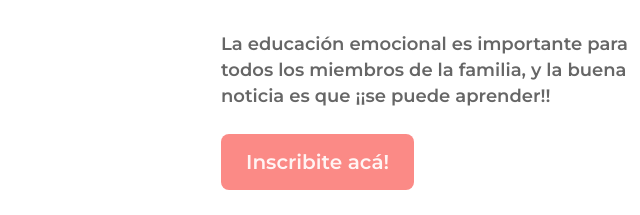
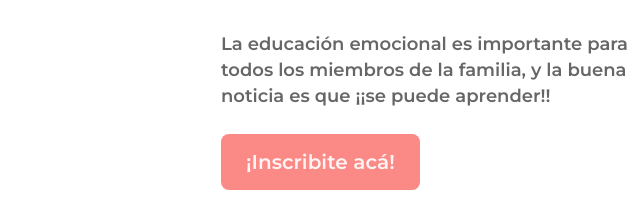
Before and after one commit to enaros/ludmila, a website: page talleres.html in a window 1280 px wide. Shown: the part 2061-2276 px from the top of the page, 436-1076 px from the left. Drawn offline with nearby package versions, Linux system fonts and the light colour scheme.

Commit message:
add button ¡

```diff
--- a/talleres.html
+++ b/talleres.html
@@ -284,7 +284,7 @@
                   </div>
                   <div>
                     <a class="button" target="_blank" href="https://licludmilaonorati.tiendup.com/curso/emociones-limites-y-berrinches" data-swiper-parallax-duration="1000" data-swiper-parallax="-700">
-                      Inscribite acá!
+                      ¡Inscribite acá!
                     </a>
                     <br/><br/>
                     <a class="link" href="mailto:lic.ludmilaonorati@gmail.com">lic.ludmilaonorati@gmail.com</a><br/>
```
